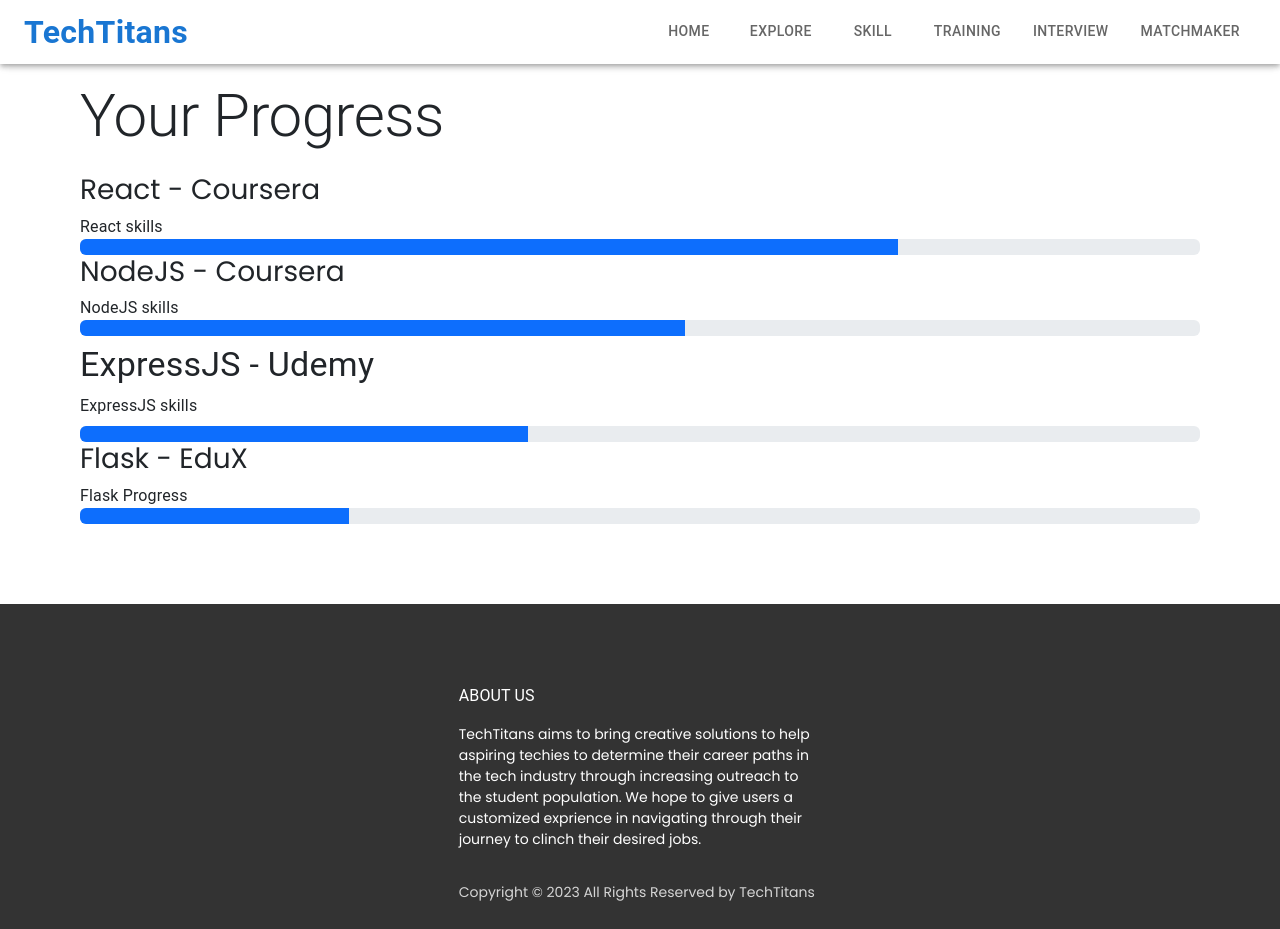
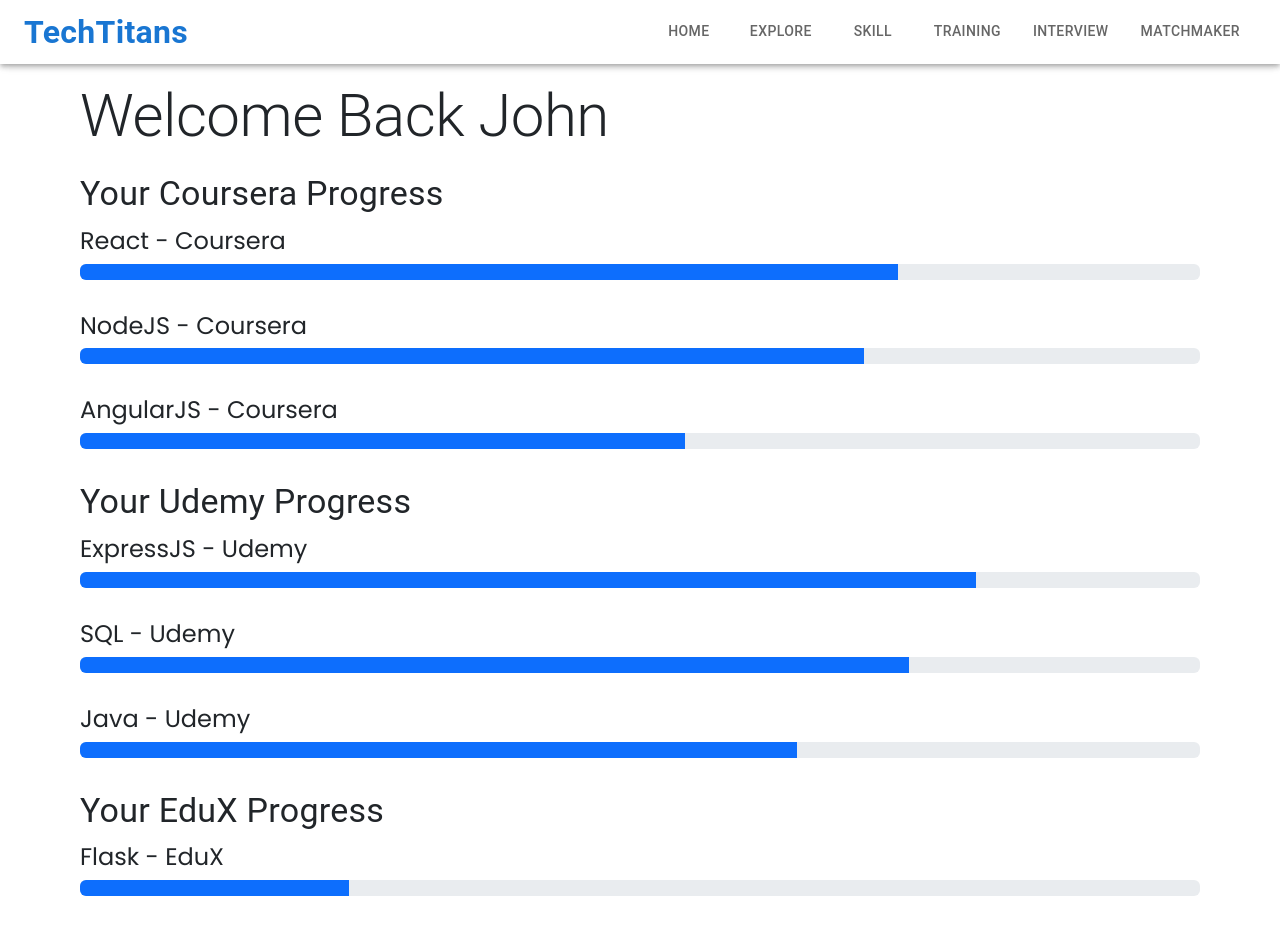
Before and after one commit to Purifish/TechTitans-techfest-project, a React (Create React App) app in the folder frontend/: page /skill in a window 1280 px wide. Shown: the top 929 px of the page. Built offline with nearby package versions, Linux system fonts and the light colour scheme.

Commit message:
Improved aesthetics for Skills

```diff
--- a/frontend/src/pages/skill/Skill.jsx
+++ b/frontend/src/pages/skill/Skill.jsx
@@ -8,33 +8,79 @@
   return (
     <Box padding={10}>
 
+
       <div>
-        <Typography variant="h2" gutterBottom>Your Progress</Typography>
+        <Typography variant="h2" gutterBottom>Welcome Back John</Typography>
+      </div>
+
+
+      <div>
+        <Typography variant="h4" gutterBottom>Your Coursera Progress</Typography>
       </div>
 
       <div className="progressBar">
-        <h3>React - Coursera</h3>
-        <Typography>React skills</Typography>
+        <h4>React - Coursera</h4>
         <ProgressBar now={percentage} />
+        <Box padding={2}></Box>
       </div>
 
       <div className="progressBar">
-        <h3>NodeJS - Coursera</h3>
-        <Typography>NodeJS skills</Typography>
-        <ProgressBar now={54} />
+        <h4>NodeJS - Coursera</h4>
+        <ProgressBar now={70} />
+        <Box padding={2}></Box>
       </div>
 
       <div className="progressBar">
-        <Typography paddingTop={1} variant='h4'>ExpressJS - Udemy</Typography>
-        <Typography paddingBottom={1} paddingTop= {1}>ExpressJS skills</Typography>
-        <ProgressBar now={40} />
+        <h4>AngularJS - Coursera</h4>
+        <ProgressBar now={54} />
+        <Box padding={2}></Box>
+      </div>
+
+
+      <div>
+        <Typography variant="h4" gutterBottom>Your Udemy Progress</Typography>
       </div>
 
       <div className="progressBar">
-        <h3>Flask - EduX</h3>
-        <Typography>Flask Progress</Typography>
+
+        <h4>ExpressJS - Udemy</h4>
+        <ProgressBar now={80} />
+        <Box padding={2}></Box>
+      </div>
+
+      <div className="progressBar">
+        <h4>SQL - Udemy</h4>
+        <ProgressBar now={74} />
+        <Box padding={2}></Box>
+      </div>
+
+
+
+      <div className="progressBar">
+        <h4>Java - Udemy</h4>
+        <ProgressBar now={64} />
+        <Box padding={2}></Box>
+      </div>
+
+      <div>
+        <Typography variant="h4" gutterBottom>Your EduX Progress</Typography>
+      </div>
+
+      <div className="progressBar">
+        <h4>Flask - EduX</h4>
         <ProgressBar now={24} />
+        <Box padding={2}></Box>
       </div>
+
+      <div className="progressBar">
+        <h4>Introduction to ML - EduX</h4>
+        <ProgressBar now={10} />
+        <Box padding={2}></Box>
+      </div>
+
+
+
+
 
 
     </Box>
@@ -48,3 +94,17 @@
 }
 
 export default Skill
+
+
+        //<Typography paddingTop={1} variant='h5'>ExpressJS - Udemy</Typography>
+        /*
+
+              <div className="progressBar">
+
+        <h4>ExpressJS - Udemy</h4>
+        <Typography paddingBottom={1} paddingTop= {1}>ExpressJS skills</Typography>
+        <ProgressBar now={40} />
+        <Box padding={2}></Box>
+      </div>
+
+      */
```
